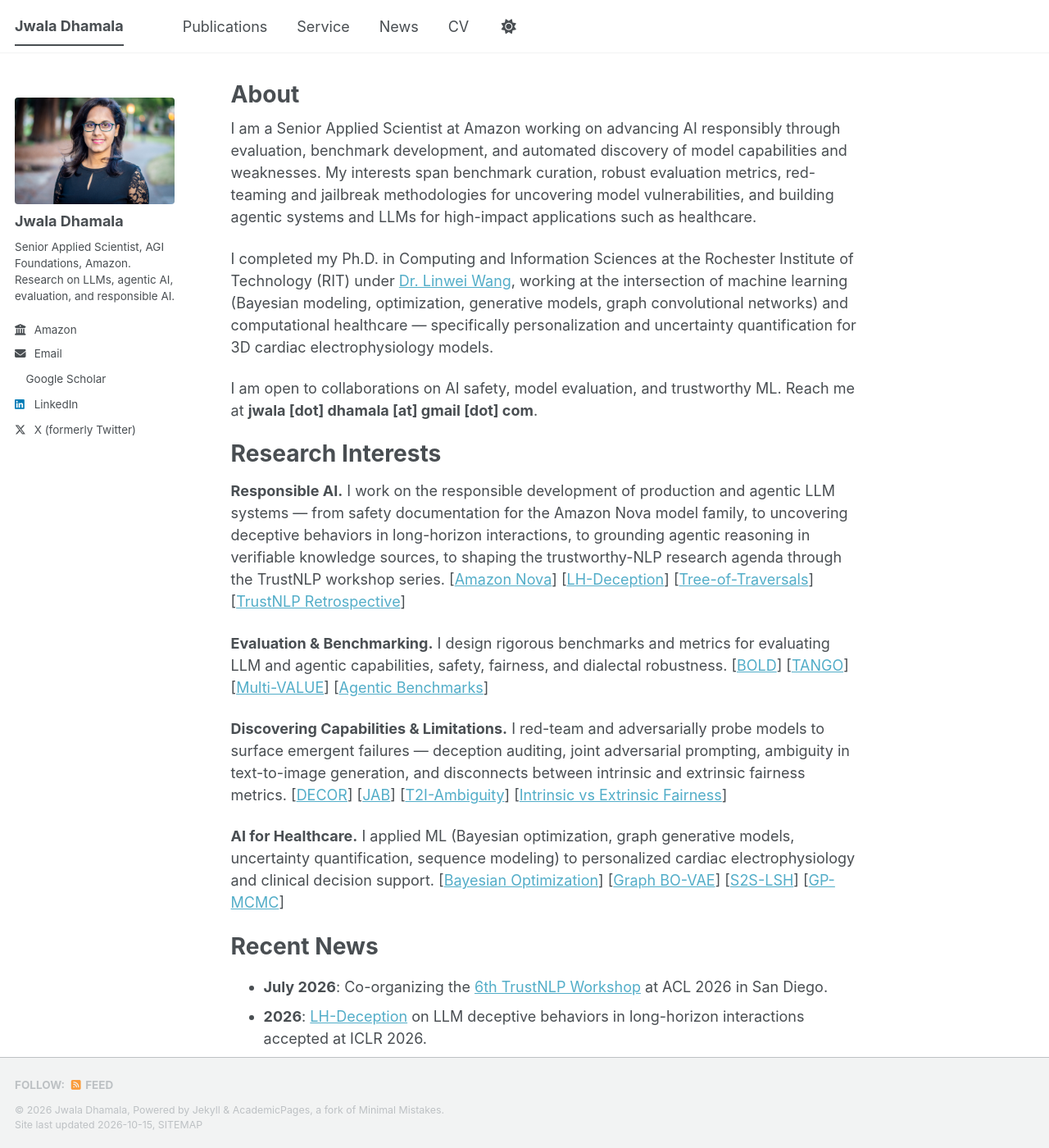
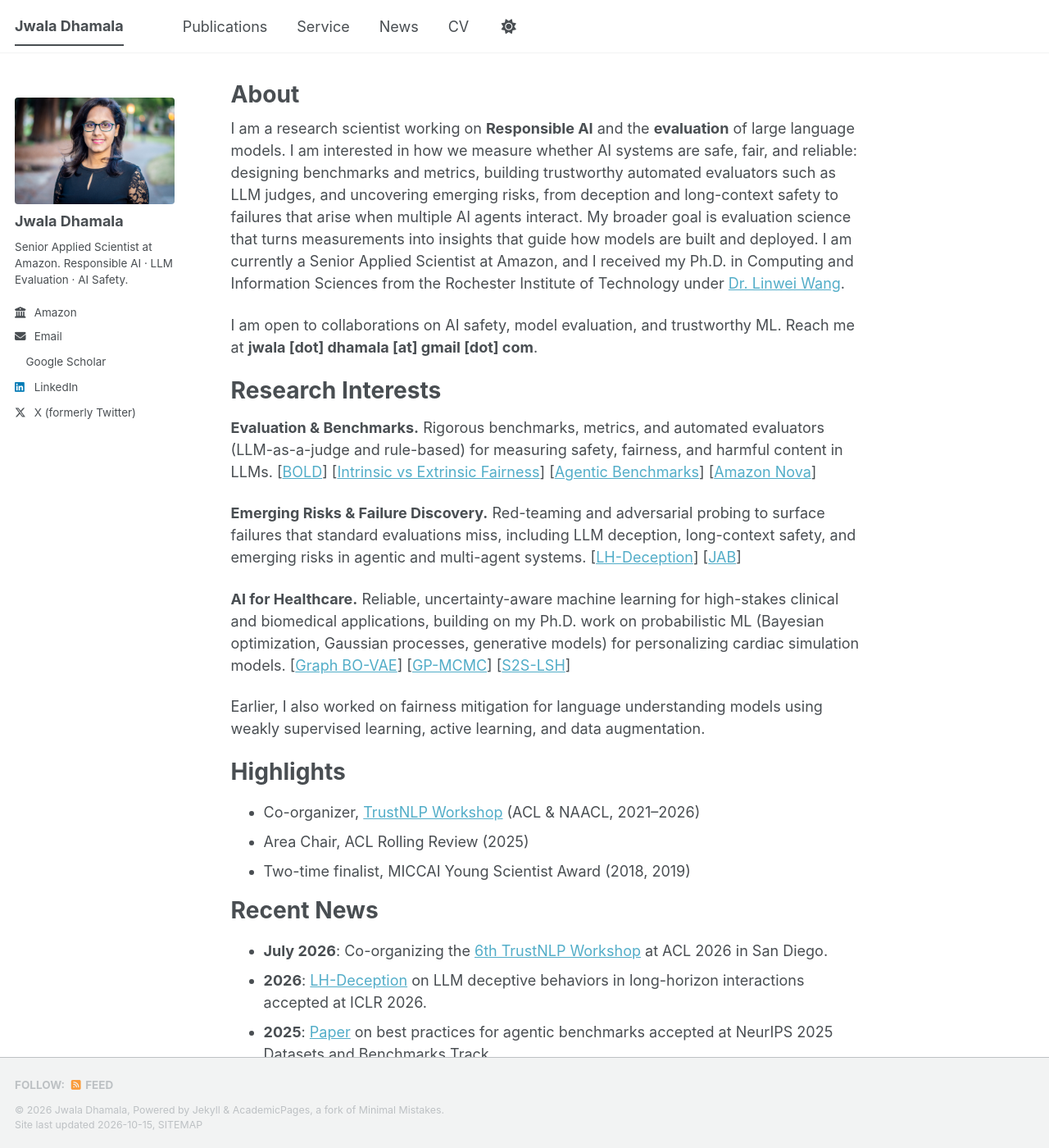
Before and after one commit to jwaladhamala/jwaladhamala.github.io, a Jekyll site: the page built from _pages/about.md, in a window 1280 px wide and 1400 px high. Shown: the whole window at 82% size. Built offline with Jekyll 4.4.1, drawn with Linux system fonts in a browser that asks for light colours; a style sheet for code colours, icons or effects is not loaded; some of the changed text lies outside the part shown.

Commit message:
Refresh About, Service, and CV; hide papers under submission; remove phone number

```diff
--- a/_config.yml
+++ b/_config.yml
@@ -4,7 +4,7 @@ site_theme               : "default"
 title                    : "Jwala Dhamala"
 title_separator          : "-"
 name                     : &name "Jwala Dhamala"
-description              : &description "Personal website of Jwala Dhamala — Senior Applied Scientist, AGI Foundations, Amazon."
+description              : &description "Jwala Dhamala — Responsible AI, LLM evaluation, and AI safety."
 url                      : https://jwaladhamala.com
 baseurl                  : ""
 repository               : "jwaladhamala/jwaladhamala.github.io"
@@ -14,7 +14,7 @@ author:
   avatar           : "profile.jpg"
   name             : "Jwala Dhamala"
   pronouns         :
-  bio              : "Senior Applied Scientist, AGI Foundations, Amazon. Research on LLMs, agentic AI, evaluation, and responsible AI."
+  bio              : "Senior Applied Scientist at Amazon. Responsible AI · LLM Evaluation · AI Safety."
   # location         : "California, USA"
   employer         : "Amazon"
   uri              :
--- a/_pages/about.md
+++ b/_pages/about.md
@@ -7,32 +7,34 @@ redirect_from:
   - /about.html
 ---
 
-I am a Senior Applied Scientist at Amazon working on advancing AI responsibly through evaluation, benchmark development, and automated discovery of model capabilities and weaknesses. My interests span benchmark curation, robust evaluation metrics, red-teaming and jailbreak methodologies for uncovering model vulnerabilities, and building agentic systems and LLMs for high-impact applications such as healthcare.
-
-I completed my Ph.D. in Computing and Information Sciences at the Rochester Institute of Technology (RIT) under [Dr. Linwei Wang](https://www.rit.edu/cblwang/), working at the intersection of machine learning (Bayesian modeling, optimization, generative models, graph convolutional networks) and computational healthcare — specifically personalization and uncertainty quantification for 3D cardiac electrophysiology models.
+I am a research scientist working on **Responsible AI** and the **evaluation** of large language models. I am interested in how we measure whether AI systems are safe, fair, and reliable: designing benchmarks and metrics, building trustworthy automated evaluators such as LLM judges, and uncovering emerging risks, from deception and long-context safety to failures that arise when multiple AI agents interact. My broader goal is evaluation science that turns measurements into insights that guide how models are built and deployed. I am currently a Senior Applied Scientist at Amazon, and I received my Ph.D. in Computing and Information Sciences from the Rochester Institute of Technology under [Dr. Linwei Wang](https://www.rit.edu/cblwang/).
 
 I am open to collaborations on AI safety, model evaluation, and trustworthy ML. Reach me at **jwala [dot] dhamala [at] gmail [dot] com**.
 
 Research Interests
 ======
 
-**Responsible AI.** I work on the responsible development of production and agentic LLM systems — from safety documentation for the Amazon Nova model family, to uncovering deceptive behaviors in long-horizon interactions, to grounding agentic reasoning in verifiable knowledge sources, to shaping the trustworthy-NLP research agenda through the TrustNLP workshop series. [[Amazon Nova](https://arxiv.org/abs/2506.12103)] [[LH-Deception](https://arxiv.org/abs/2510.03999)] [[Tree-of-Traversals](https://aclanthology.org/2024.acl-long.665.pdf)] [[TrustNLP Retrospective](https://arxiv.org/abs/2608.11171)]
+**Evaluation & Benchmarks.** Rigorous benchmarks, metrics, and automated evaluators (LLM-as-a-judge and rule-based) for measuring safety, fairness, and harmful content in LLMs. [[BOLD](https://dl.acm.org/doi/10.1145/3442188.3445924)] [[Intrinsic vs Extrinsic Fairness](https://arxiv.org/abs/2203.08670)] [[Agentic Benchmarks](https://arxiv.org/abs/2507.02825)] [[Amazon Nova](https://arxiv.org/abs/2506.12103)]
 
-**Evaluation & Benchmarking.** I design rigorous benchmarks and metrics for evaluating LLM and agentic capabilities, safety, fairness, and dialectal robustness. [[BOLD](https://dl.acm.org/doi/10.1145/3442188.3445924)] [[TANGO](https://dl.acm.org/doi/abs/10.1145/3593013.3594078)] [[Multi-VALUE](https://arxiv.org/abs/2212.08011)] [[Agentic Benchmarks](https://arxiv.org/abs/2507.02825)]
+**Emerging Risks & Failure Discovery.** Red-teaming and adversarial probing to surface failures that standard evaluations miss, including LLM deception, long-context safety, and emerging risks in agentic and multi-agent systems. [[LH-Deception](https://arxiv.org/abs/2510.03999)] [[JAB](https://arxiv.org/abs/2311.09473)]
 
-**Discovering Capabilities & Limitations.** I red-team and adversarially probe models to surface emergent failures — deception auditing, joint adversarial prompting, ambiguity in text-to-image generation, and disconnects between intrinsic and extrinsic fairness metrics. [[DECOR](https://arxiv.org/abs/2605.19270)] [[JAB](https://arxiv.org/abs/2311.09473)] [[T2I-Ambiguity](https://aclanthology.org/2023.acl-long.804/)] [[Intrinsic vs Extrinsic Fairness](https://arxiv.org/abs/2203.08670)]
+**AI for Healthcare.** Reliable, uncertainty-aware machine learning for high-stakes clinical and biomedical applications, building on my Ph.D. work on probabilistic ML (Bayesian optimization, Gaussian processes, generative models) for personalizing cardiac simulation models. [[Graph BO-VAE](https://arxiv.org/abs/1907.01406)] [[GP-MCMC](https://arxiv.org/abs/2006.01983)] [[S2S-LSH](https://arxiv.org/pdf/1811.06106.pdf)]
 
-**AI for Healthcare.** I applied ML (Bayesian optimization, graph generative models, uncertainty quantification, sequence modeling) to personalized cardiac electrophysiology and clinical decision support. [[Bayesian Optimization](https://www.sciencedirect.com/science/article/abs/pii/S1361841520300360)] [[Graph BO-VAE](https://arxiv.org/abs/1907.01406)] [[S2S-LSH](https://arxiv.org/pdf/1811.06106.pdf)] [[GP-MCMC](https://arxiv.org/abs/2006.01983)]
+Earlier, I also worked on fairness mitigation for language understanding models using weakly supervised learning, active learning, and data augmentation.
+
+Highlights
+======
+
+- Co-organizer, [TrustNLP Workshop](https://trustnlpworkshop.github.io/) (ACL & NAACL, 2021–2026)
+- Area Chair, ACL Rolling Review (2025)
+- Two-time finalist, MICCAI Young Scientist Award (2018, 2019)
 
 Recent News
 ======
 
 - **July 2026**: Co-organizing the [6th TrustNLP Workshop](https://trustnlpworkshop.github.io/) at ACL 2026 in San Diego.
 - **2026**: [LH-Deception](https://arxiv.org/abs/2510.03999) on LLM deceptive behaviors in long-horizon interactions accepted at ICLR 2026.
-- **Feb 2025**: Serving as Area Chair for ACL Rolling Review (ARR).
 - **2025**: [Paper](https://arxiv.org/abs/2507.02825) on best practices for agentic benchmarks accepted at NeurIPS 2025 Datasets and Benchmarks Track.
 - **2025**: Released the [Amazon Nova Technical Report](https://arxiv.org/abs/2506.12103).
-- **May 2025**: Organized [TrustNLP](https://trustnlpworkshop.github.io/) workshop at NAACL 2025.
-- **2024**: [Tree-of-Traversals](https://aclanthology.org/2024.acl-long.665.pdf) — paper led by our intern Elan on zero-shot reasoning with knowledge graphs accepted at ACL.
 
-See [all news](/news/) for earlier updates.
+See [all news](/news/) for earlier updates. Full publication list on the [Publications](/publications/) page, [Google Scholar](https://scholar.google.com/citations?user=1bUxjvoAAAAJ&hl=en&sortby=pubdate), and in my [CV](/files/jwala_cv.pdf).
```
Also changed, not shown: _pages/service.md (+14 -8 lines), _publications/2026-05-01-decor.md (+1 -0 lines), _publications/2026-08-01-trustnlp-retrospective.md (+1 -0 lines), 4 other files.
